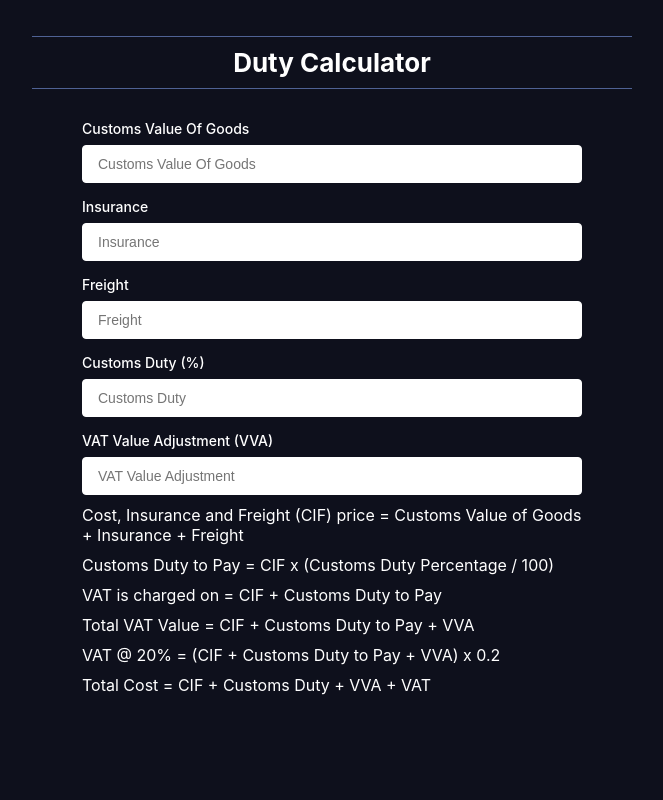
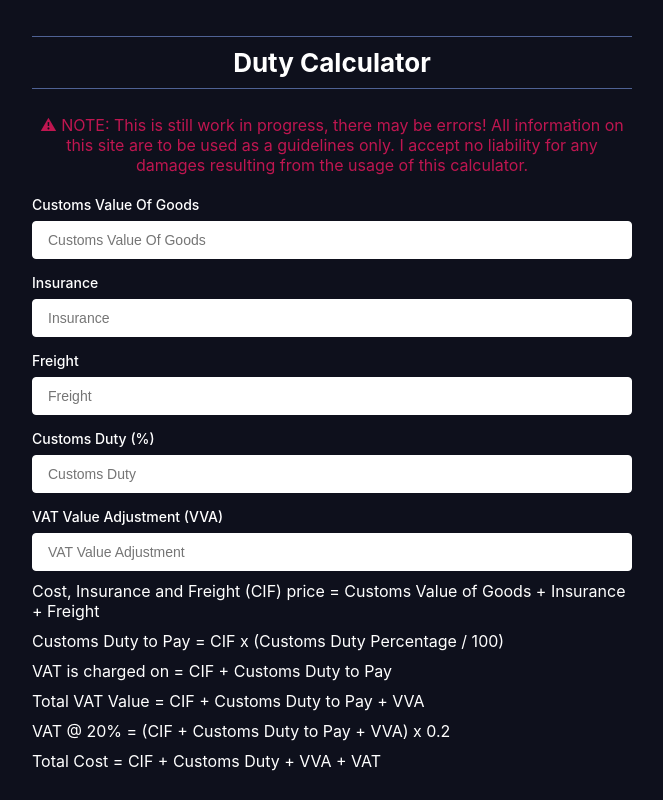
Before and after one commit to WaterlessPiano2/Duty, a React (Create React App) app: page / in a window 1280 px wide. Shown: the whole page, without its empty margins (308-971 px from the left). Built offline with nearby package versions, Linux system fonts and the light colour scheme.

Commit message:
Add no liability note

```diff
--- a/src/App.css
+++ b/src/App.css
@@ -1,6 +1,7 @@
 .App {
   text-align: center;
   padding: 10px;
+  max-width: 500px;
 }
 .App-title {
   font-size: calc(10px + 2vmin);
@@ -15,7 +16,6 @@ body {
 }
 
 form {
-  max-width: 500px;
   margin: 0 auto;
 }
 
--- a/src/App.tsx
+++ b/src/App.tsx
@@ -5,8 +5,14 @@ import Calculator from "./calc";
 function App() {
   return (
     <div className="App">
-        <h3 className="App-title" >Duty Calculator</h3>
-        <Calculator />
+      <h3 className="App-title">Duty Calculator</h3>
+      <p>
+        NOTE: This is still work in progress, there may be errors! All
+        information on this site are to be used as a guidelines only. I accept
+        no liability for any damages resulting from the usage of this
+        calculator.
+      </p>
+      <Calculator />
     </div>
   );
 }
```
